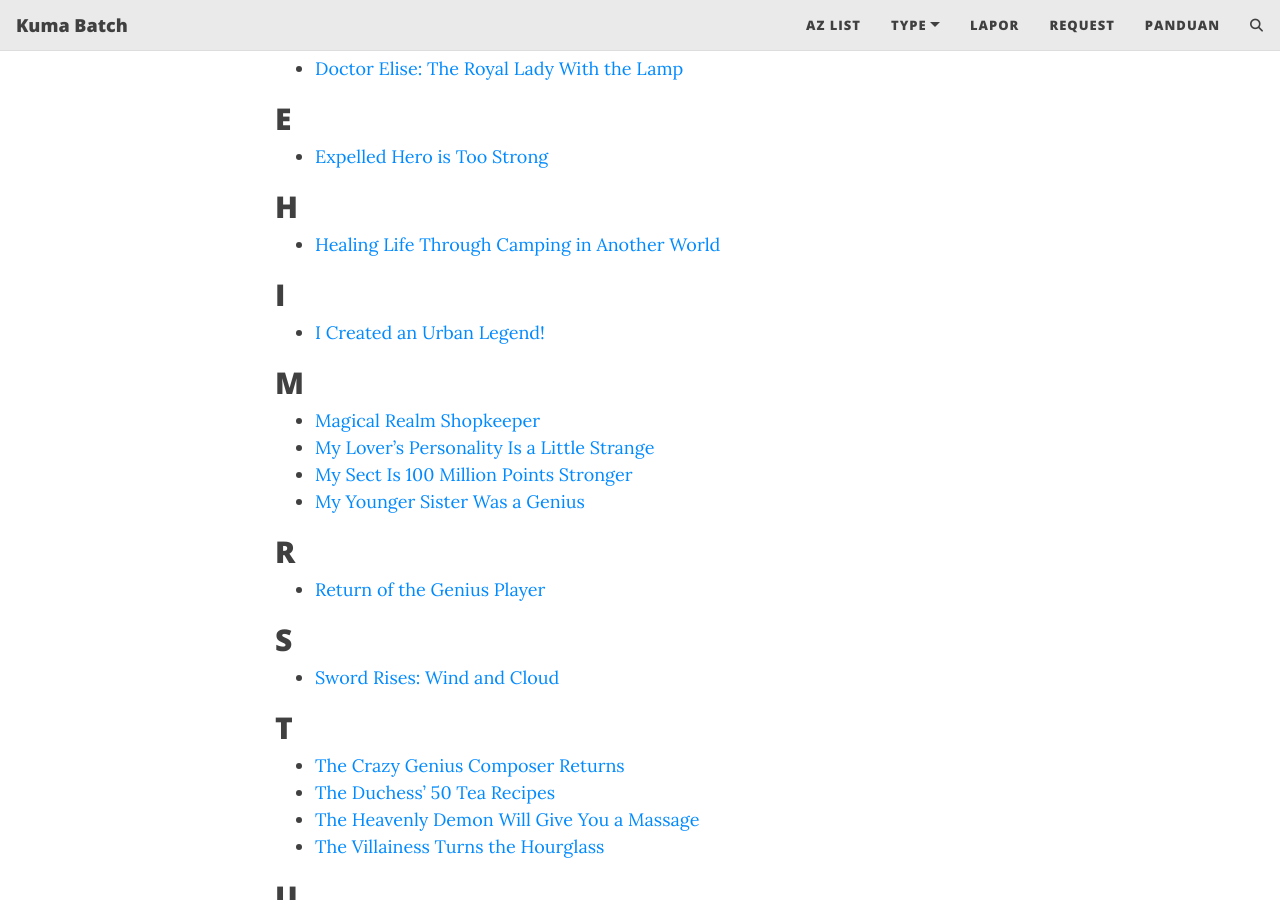
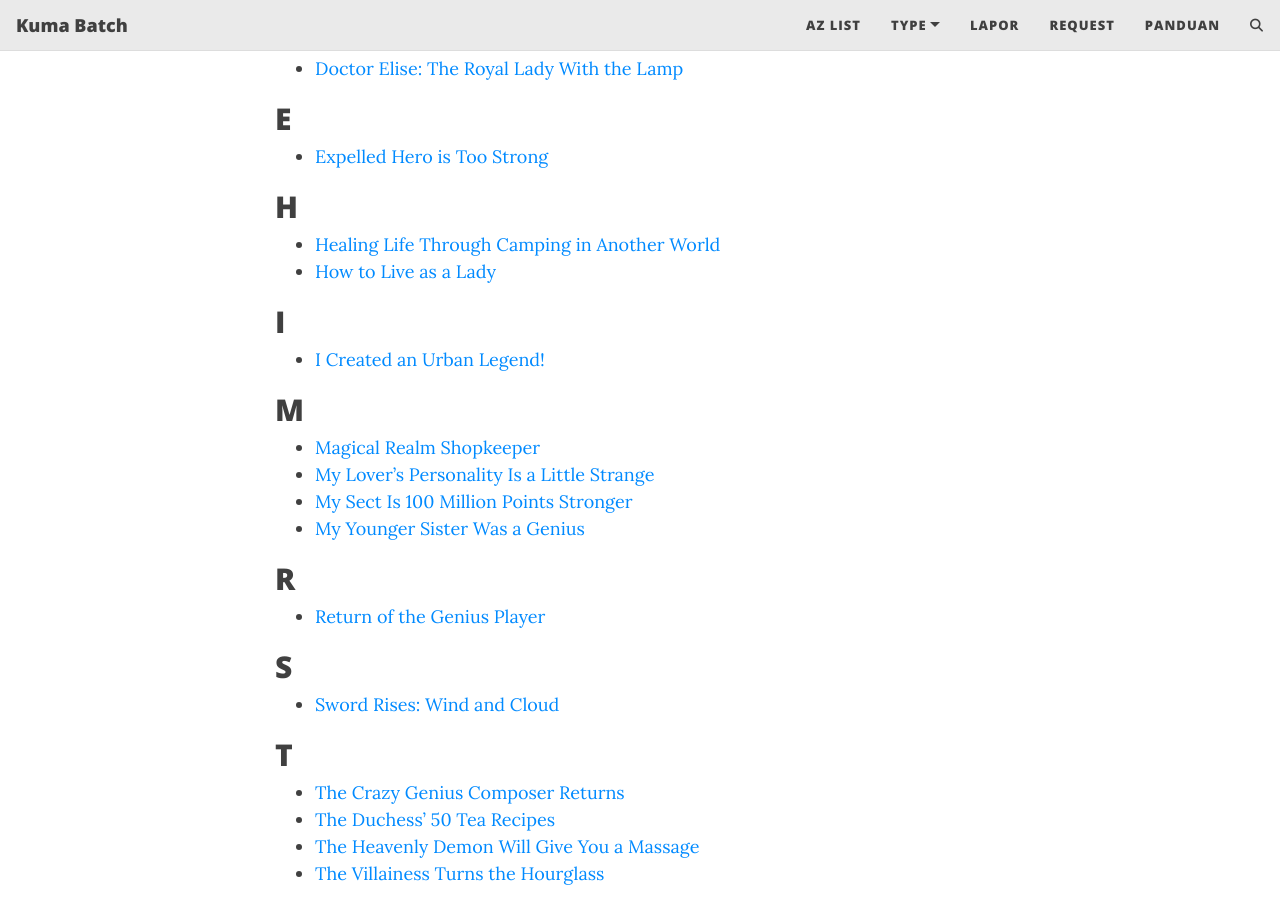
Before and after one commit to kumabatch/kumabatch.github.io, a Jekyll site: the page built from list-komik.md, in a window 1280 px wide and 900 px high, scrolled down 428 px. Built offline with Jekyll 4.4.1, drawn with Linux system fonts in a browser that asks for light colours; comment, search, counter and statistics services are not loaded.

Commit message:
Update list-komik.md

```diff
--- a/list-komik.md
+++ b/list-komik.md
@@ -16,6 +16,7 @@ title: List Komik
 
 ## H
  - [Healing Life Through Camping in Another World](https://kumabatch.github.io/healing-life-through-camping-in-another-world-batch-bahasa-indonesia)
+ - [How to Live as a Lady](https://kumabatch.github.io/how-to-live-as-a-lady-batch-bahasa-indonesia)
 
 ## I
  - [I Created an Urban Legend!](https://kumabatch.github.io/i-created-an-urban-legend-batch-bahasa-indonesia)
```
